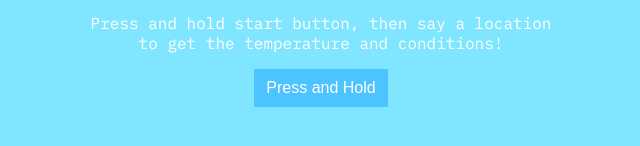
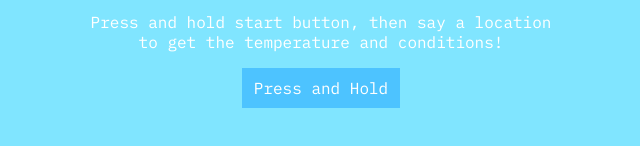
Before and after one commit to BinaryUnderground/TTSWeather, a website: page src/index.html in a window 1280 px wide. Shown: the part 350-496 px from the top of the page, without its empty margins (319-959 px from the left). Drawn offline with Linux system fonts and the light colour scheme; no server answers.

Commit message:
updated font of button

```diff
--- a/src/style.css
+++ b/src/style.css
@@ -37,4 +37,5 @@ p {
   text-decoration: none;
   display: inline-block;
   font-size: 16px;
+  font-family: 'IBM Plex Mono', monospace;
 }
```
